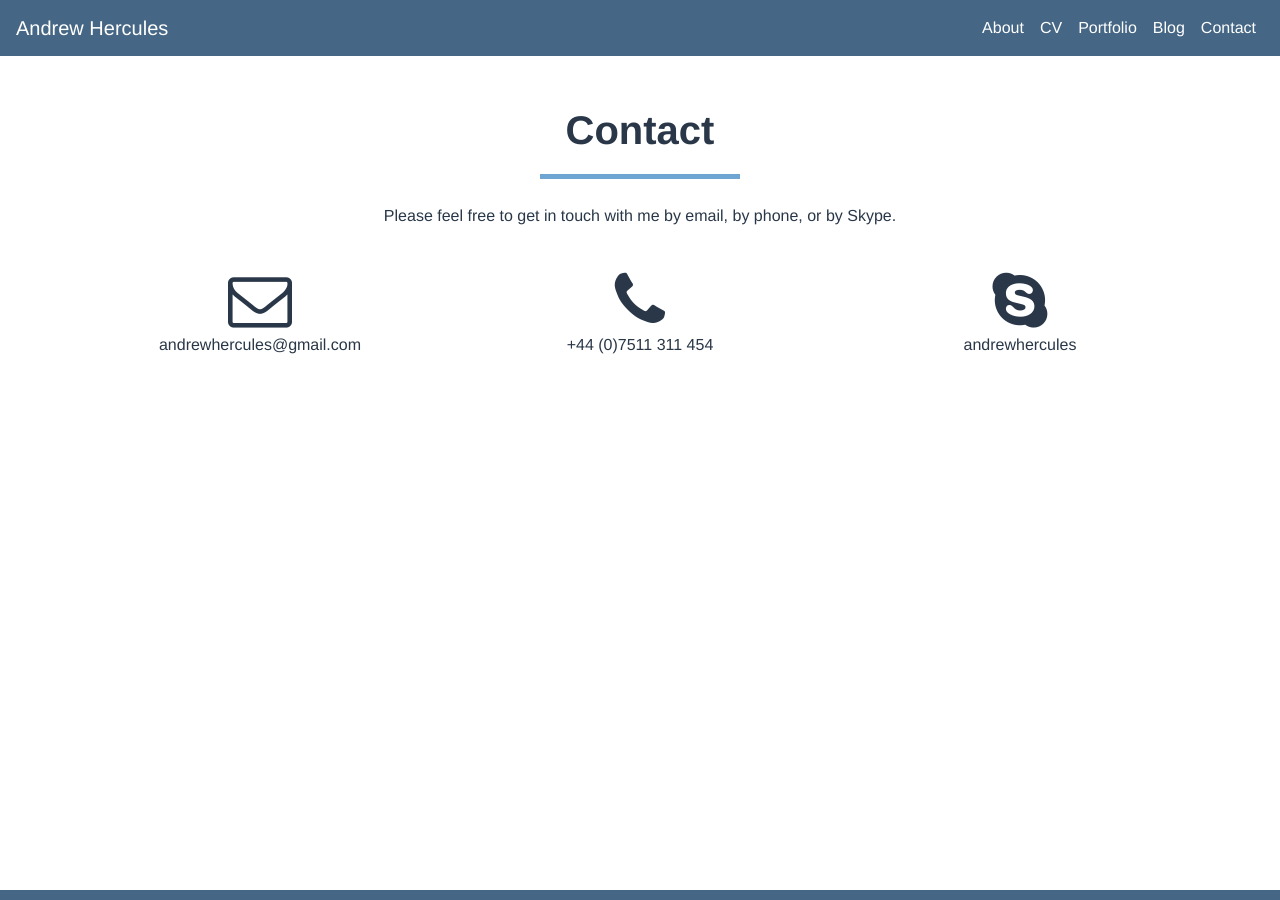
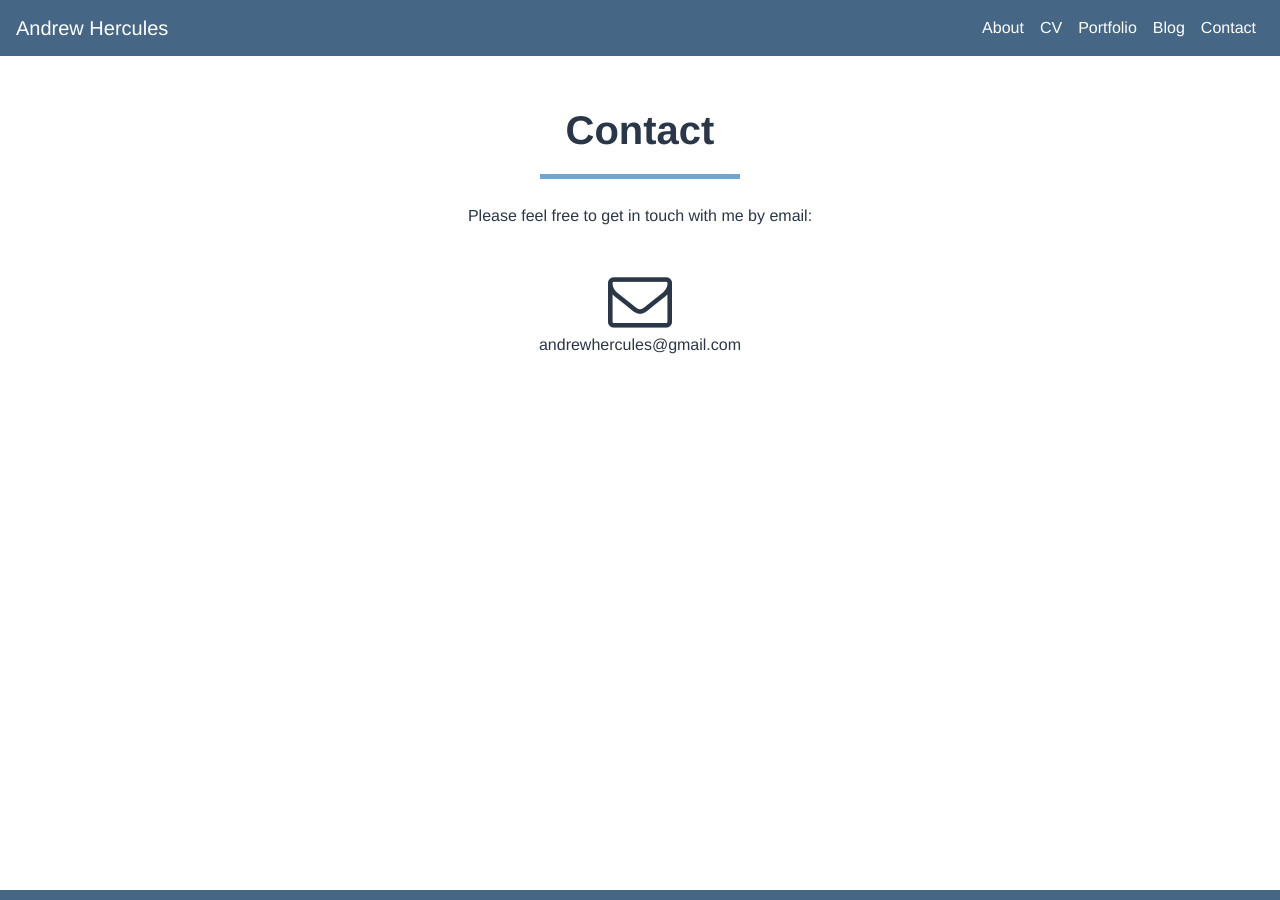
Before and after one commit to andrewhercules/andrewhercules.github.io, a Jekyll site: the page built from pages/contact.html, in a window 1280 px wide. Built offline with Jekyll 4.4.1, drawn with Linux system fonts in a browser that asks for light colours; nearby versions of some CDN libraries; some web fonts are replaced.

Commit message:
Updated contact page content

```diff
--- a/pages/contact.html
+++ b/pages/contact.html
@@ -13,29 +13,17 @@ permalink: /contact/
     </div>
     <div class="row">
       <div class="col-lg-12 text-center">
-        <p class="page-text">Please feel free to get in touch with me by email, by phone, or by Skype.</p>
+        <p class="page-text">Please feel free to get in touch with me by email:</p>
       </div>
     </div>
     <div id="contact-icon-row-wrapper">
       <div class="row">
-        <div class="col-lg-4 col-md-12 text-center">
+        <div class="col-lg-12 col-md-12 text-center">
           <a href="mailto:andrewhercules@gmail.com">
             <i class="fa fa-envelope-o fa-4x ico-link"></i>
           </a>
           <p class="page-text">andrewhercules@gmail.com</p>
         </div>
-        <div class="col-lg-4 col-md-12 text-center">
-          <a href="tel:+447511311454" class="external-link">
-            <i class="fa fa-phone fa-4x ico-link"></i>
-          </a>
-          <p class="page-text">+44 (0)7511 311 454</p>
-        </div>
-        <div class="col-lg-4 col-md-12 text-center">
-          <a href="skype:andrewhercules" class="external-link">
-            <i class="fa fa-skype fa-4x ico-link"></i>
-          </a>
-          <p class="page-text">andrewhercules</p>
-        </div>
       </div>
     </div>
   </div>
```
